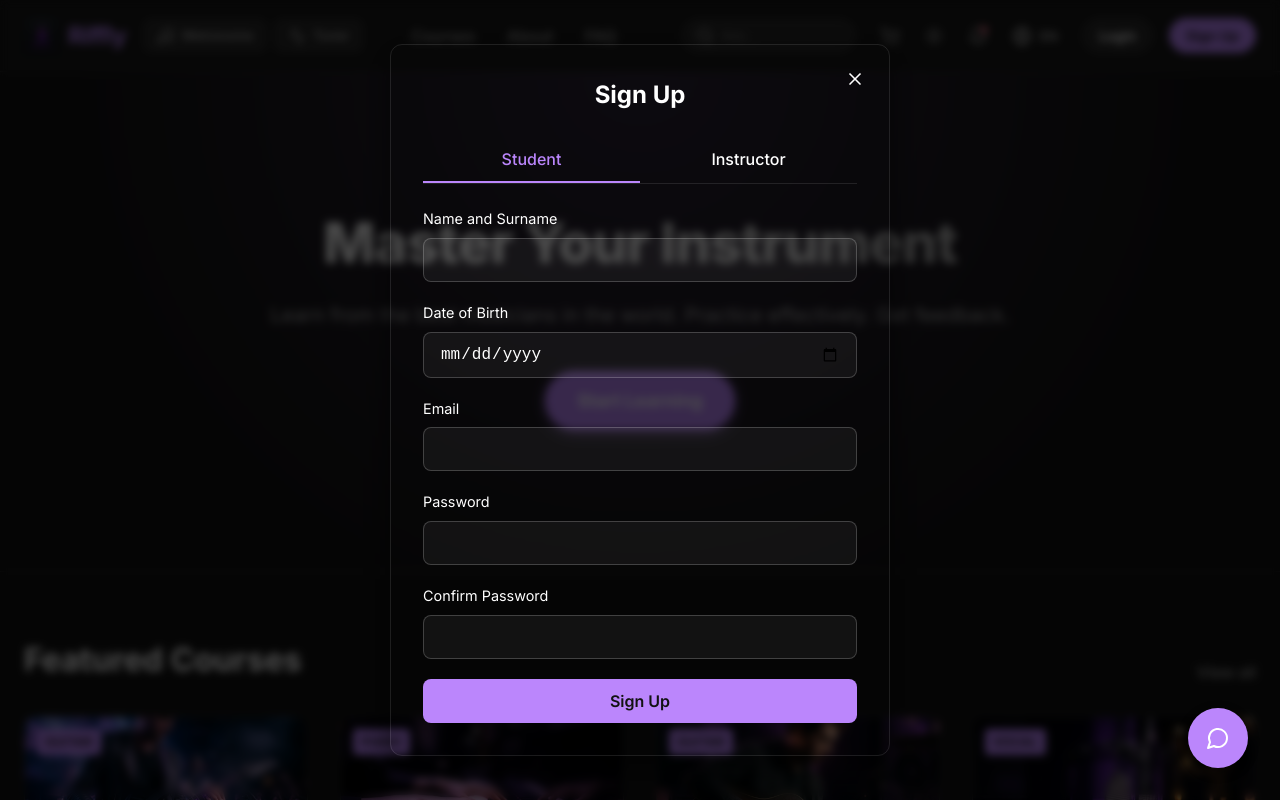
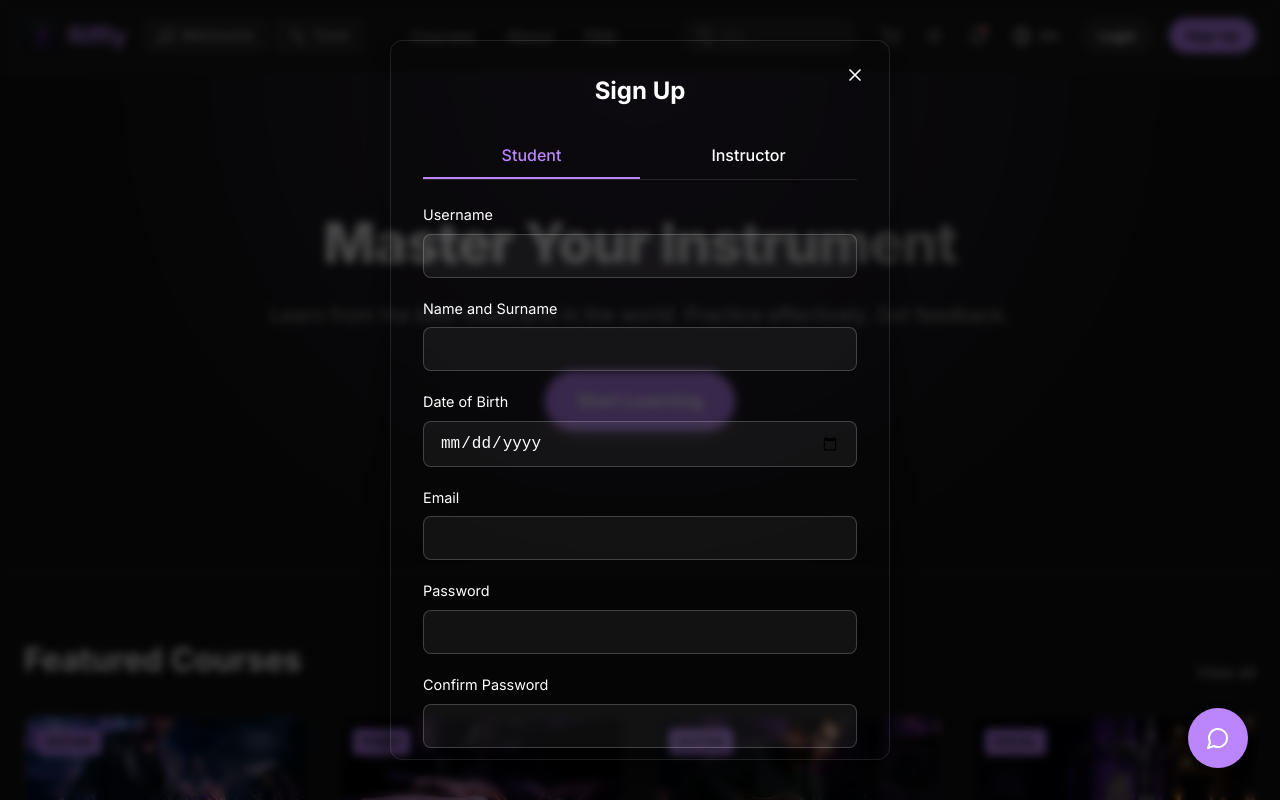
Before and after one commit to falcno/rhytutor-repo, a Next.js app: page / in a window 1280 px wide. Both pictures are taken after a click on the button "Sign Up". Shown: the top 800 px of the page. Built offline with nearby package versions, Linux system fonts and the light colour scheme.

Commit message:
Riffly guncellemeleri

```diff
--- a/src/components/RegisterModal.tsx
+++ b/src/components/RegisterModal.tsx
@@ -11,6 +11,7 @@ interface RegisterModalProps {
 
 export default function RegisterModal({ isOpen, onClose }: RegisterModalProps) {
   const [role, setRole] = useState<'STUDENT' | 'INSTRUCTOR'>('STUDENT');
+  const [username, setUsername] = useState('');
   const [name, setName] = useState('');
   const [email, setEmail] = useState('');
   const [dob, setDob] = useState('');
@@ -38,13 +39,17 @@ export default function RegisterModal({ isOpen, onClose }: RegisterModalProps) {
       return;
     }
 
+    // Password must contain at least 1 uppercase, 1 lowercase, 1 number, and 1 symbol
+    const passwordRegex = /^(?=.*[a-z])(?=.*[A-Z])(?=.*\d)(?=.*[^A-Za-z0-9]).+$/;
+    if (!passwordRegex.test(password)) {
+      setError(t('auth.passwordComplexity'));
+      return;
+    }
+
     if (role === 'INSTRUCTOR' && bio.length < 200) {
       setError(t('auth.bioLengthError'));
       return;
     }
-
-    // Use email before @ as a simple username, or just the email itself
-    const username = email.split('@')[0];
 
     const successReg = register({
       username,
@@ -60,6 +65,7 @@ export default function RegisterModal({ isOpen, onClose }: RegisterModalProps) {
       setTimeout(() => {
         onClose();
         // Reset form
+        setUsername('');
         setName('');
         setEmail('');
         setDob('');
@@ -100,6 +106,17 @@ export default function RegisterModal({ isOpen, onClose }: RegisterModalProps) {
         </div>
 
         <form onSubmit={handleSubmit}>
+          <div className={styles.formGroup}>
+            <label htmlFor="reg-username">{t('auth.username')}</label>
+            <input
+              type="text"
+              id="reg-username"
+              value={username}
+              onChange={(e) => setUsername(e.target.value)}
+              required
+            />
+          </div>
+
           <div className={styles.formGroup}>
             <label htmlFor="reg-name">{t('auth.nameSurname')}</label>
             <input
--- a/src/contexts/AuthContext.tsx
+++ b/src/contexts/AuthContext.tsx
@@ -70,6 +70,15 @@ export const AuthProvider = ({ children }: { children: ReactNode }) => {
     if (USERS_DB[data.username]) {
       return false; // username exists
     }
+
+    // Check if email already exists
+    const emailExists = Object.values(USERS_DB).some(
+      (record) => record.user.email.toLowerCase() === data.email?.toLowerCase()
+    );
+    if (emailExists) {
+      return false;
+    }
+
     const newUser: User = {
       id: `${data.role?.toLowerCase()}-${Date.now()}`,
       name: data.name || data.username,
--- a/src/contexts/I18nContext.tsx
+++ b/src/contexts/I18nContext.tsx
@@ -115,7 +115,8 @@ const translations: Translations = {
     'auth.passwordsNotMatch': 'Passwords do not match.',
     'auth.bioLengthError': 'Bio must be at least 200 characters.',
     'auth.registerSuccess': 'Registration successful! You can now log in.',
-    'auth.usernameExists': 'This username or email is already registered.'
+    'auth.usernameExists': 'This username or email is already registered.',
+    'auth.passwordComplexity': 'Password must contain at least 1 uppercase, 1 lowercase, 1 number, and 1 symbol.'
   },
   TR: {
     'nav.courses': 'Kurslar',
@@ -221,7 +222,8 @@ const translations: Translations = {
     'auth.passwordsNotMatch': 'Şifreler eşleşmiyor.',
     'auth.bioLengthError': 'Hakkınızdaki yazı en az 200 karakter olmalıdır.',
     'auth.registerSuccess': 'Kayıt başarılı! Şimdi giriş yapabilirsiniz.',
-    'auth.usernameExists': 'Bu kullanıcı adı veya e-posta zaten kayıtlı.'
+    'auth.usernameExists': 'Bu kullanıcı adı veya e-posta zaten kayıtlı.',
+    'auth.passwordComplexity': 'Şifre en az 1 büyük harf, 1 küçük harf, 1 sayı ve 1 özel simge içermelidir.'
   }
 };
 
```
